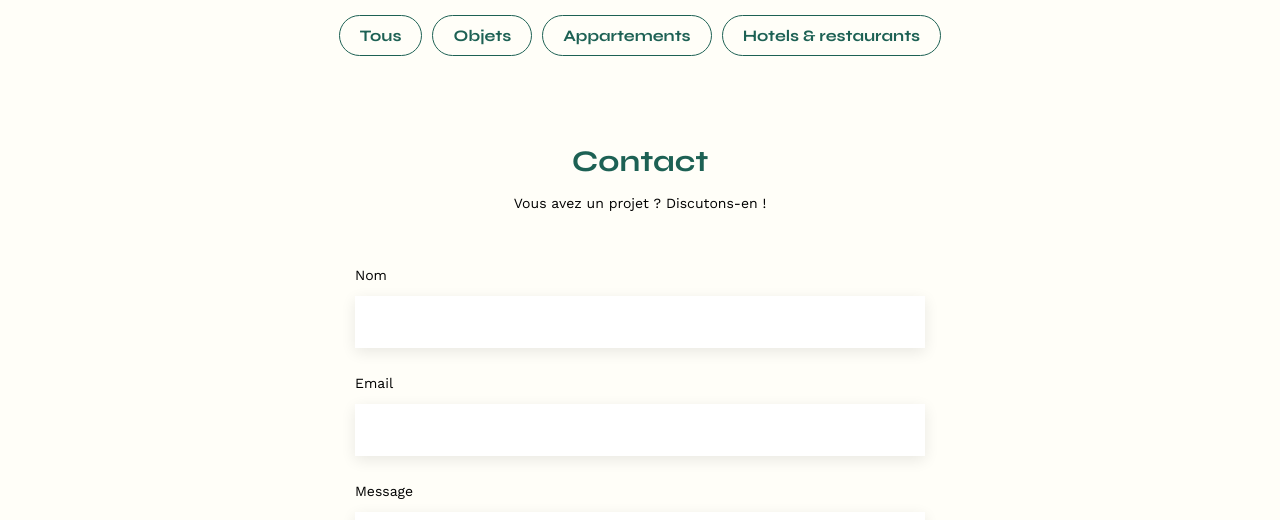
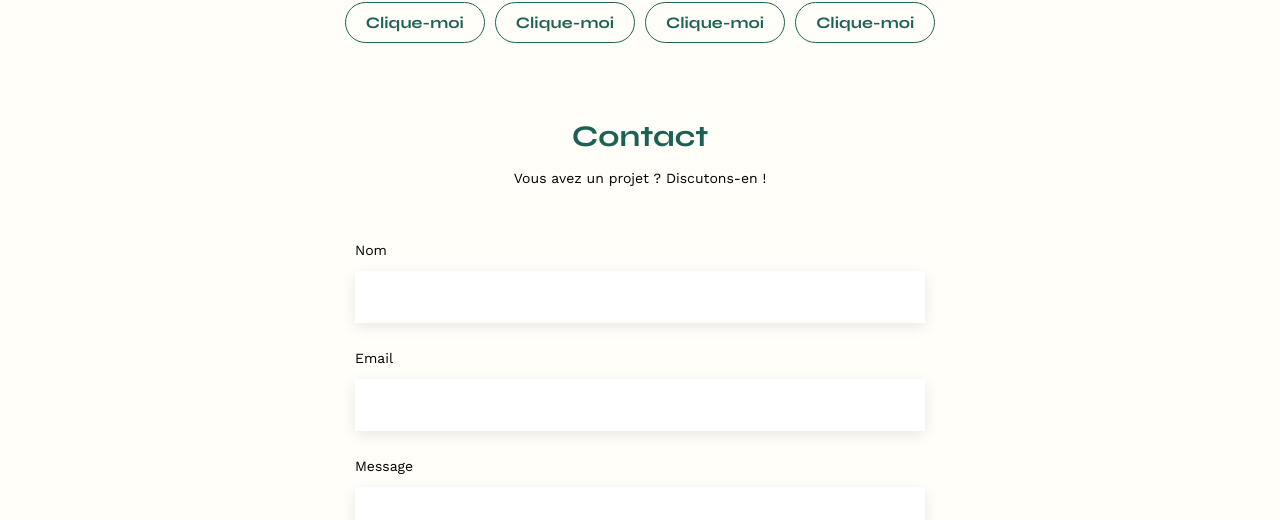
Before and after one commit to hschbonus/OCP3, a plain HTML site: page FrontEnd/index.html in a window 1280 px wide. Shown: the part 580-1100 px from the top of the page. Drawn offline with nearby package versions, Linux system fonts and the light colour scheme; no server answers.

Commit message:
comportement filtres

```diff
--- a/FrontEnd/assets/style.css
+++ b/FrontEnd/assets/style.css
@@ -70,7 +70,7 @@ section {
 	margin-bottom: 40px;
 }
 
-.categories button {
+.categories .btn {
 	background-color: #FFFEF8;
 	border: none;
 	font-family: 'Syne';
@@ -81,6 +81,12 @@ section {
 	border-radius: 60px;
 	cursor: pointer;
 	border: #1D6154 1px solid;
+	transition: 0.3s;
+}
+
+input:checked + .btn {
+	background-color: #1D6154;
+	color: white;
 }
 
 h1{
--- a/FrontEnd/index.html
+++ b/FrontEnd/index.html
@@ -38,10 +38,23 @@
 	<section id="portfolio">
 		<h2>Mes Projets</h2>
 		<div class="categories">
-			<button class="active" data-filter="tous">Tous</button>
-			<button data-filter="objet">Objets</button>
-			<button data-filter="appart">Appartements</button>
-			<button data-filter="hotel">Hotels & restaurants</button>
+			<label>
+				<input type="radio" name="cat" id="toggle" hidden>
+				<span class="btn">Clique-moi</span>
+			</label>
+			<label>
+				<input type="radio" name="cat" id="toggle" hidden>
+				<span class="btn">Clique-moi</span>
+			</label>
+			<label>
+				<input type="radio" name="cat" id="toggle" hidden>
+				<span class="btn">Clique-moi</span>
+			</label>
+			<label>
+				<input type="radio" name="cat" id="toggle" hidden>
+				<span class="btn">Clique-moi</span>
+			</label>
+
 		</div>
 		<div class="gallery">
 			<!-- Code ajouté en dynamique -->
```
